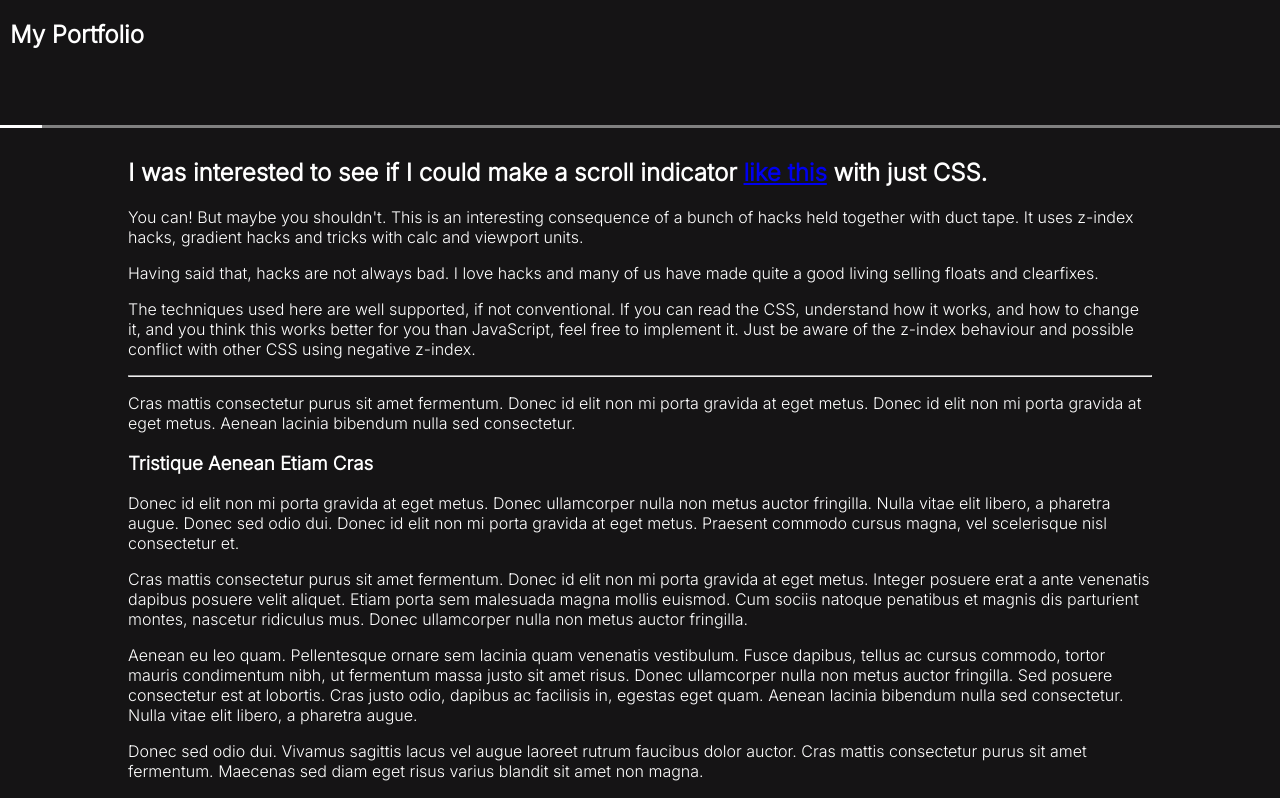
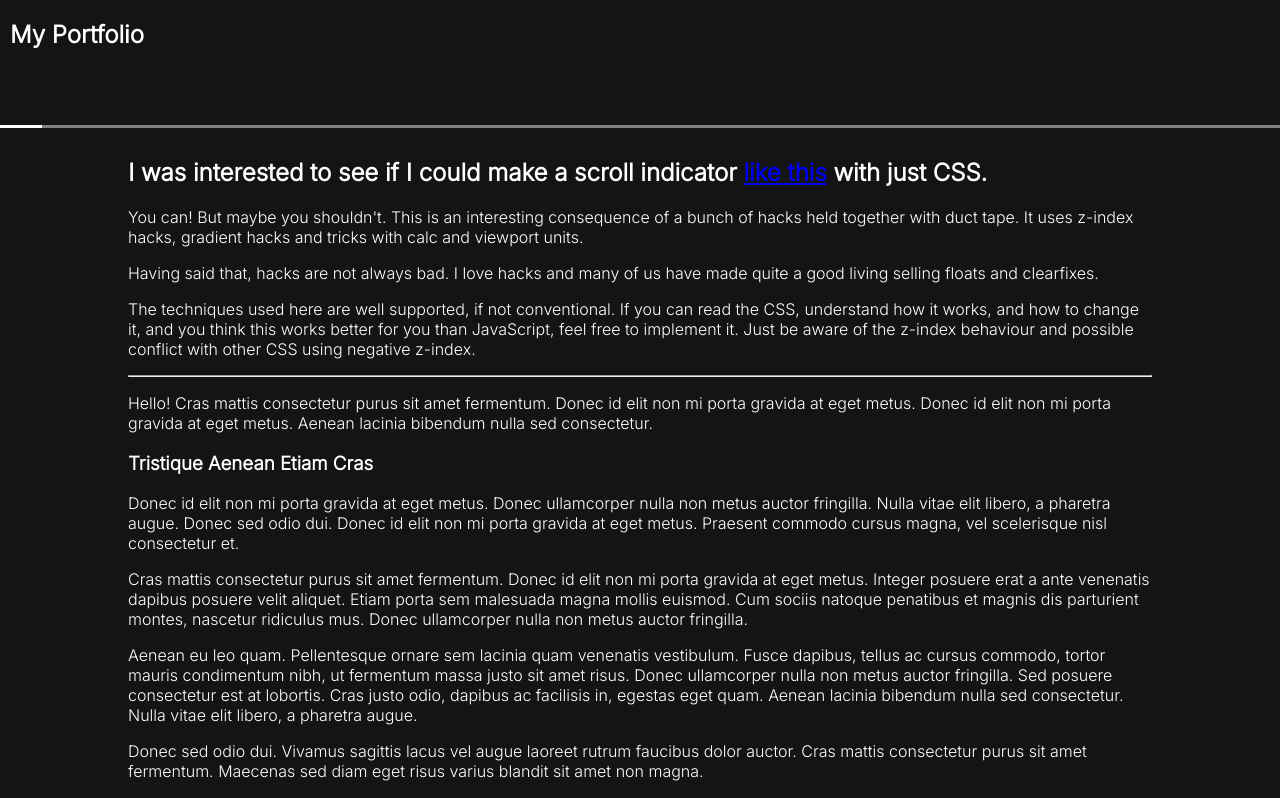
Before and after one commit to kagopooe/vue-portfolio, a Vue app: page / in a window 1280 px wide. Shown: the top 798 px of the page. Built offline with nearby package versions, Linux system fonts and the light colour scheme.

Commit message:
second commit

```diff
--- a/src/components/Home.vue
+++ b/src/components/Home.vue
@@ -1,9 +1,10 @@
 <template>
   <div class="home">
     <header>
-        <div class="header">
-      <h2> My Portfolio</h2><br><br>
-      <!-- <p id="p-header">test</p> -->
+      <div class="header">
+        <h2>My Portfolio</h2>
+        <br /><br />
+        <!-- <p id="p-header">test</p> -->
       </div>
     </header>
     <main>
@@ -32,9 +33,9 @@
       </p>
       <hr />
       <p>
-        Cras mattis consectetur purus sit amet fermentum. Donec id elit non mi
-        porta gravida at eget metus. Donec id elit non mi porta gravida at eget
-        metus. Aenean lacinia bibendum nulla sed consectetur.
+        Hello! Cras mattis consectetur purus sit amet fermentum. Donec id elit
+        non mi porta gravida at eget metus. Donec id elit non mi porta gravida
+        at eget metus. Aenean lacinia bibendum nulla sed consectetur.
       </p>
       <h3>Tristique Aenean Etiam Cras</h3>
       <p>
@@ -423,11 +424,10 @@ header h2 {
 }
 
 #logo {
-    width: 110px;
-    height: 90px;
-    margin-top: 20px;
+  width: 110px;
+  height: 90px;
+  margin-top: 20px;
 }
-
 
 /* #p-header {
 
```
